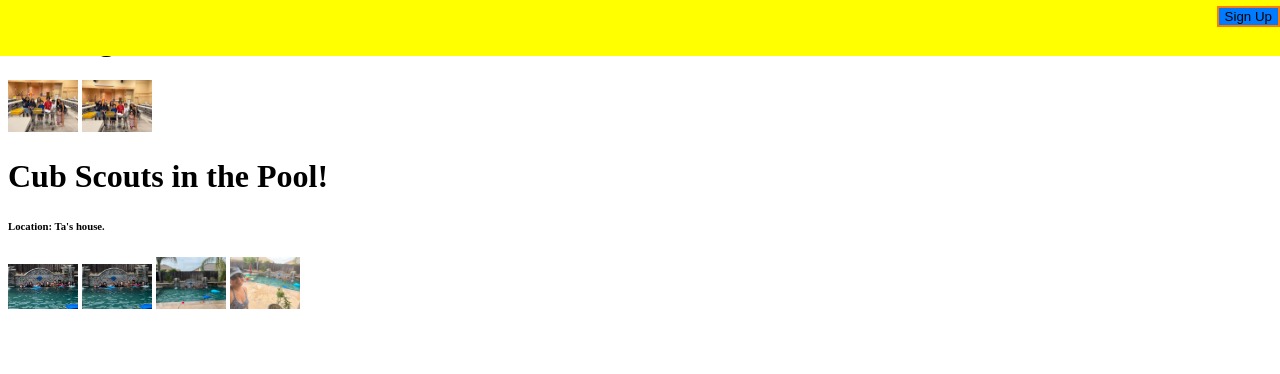
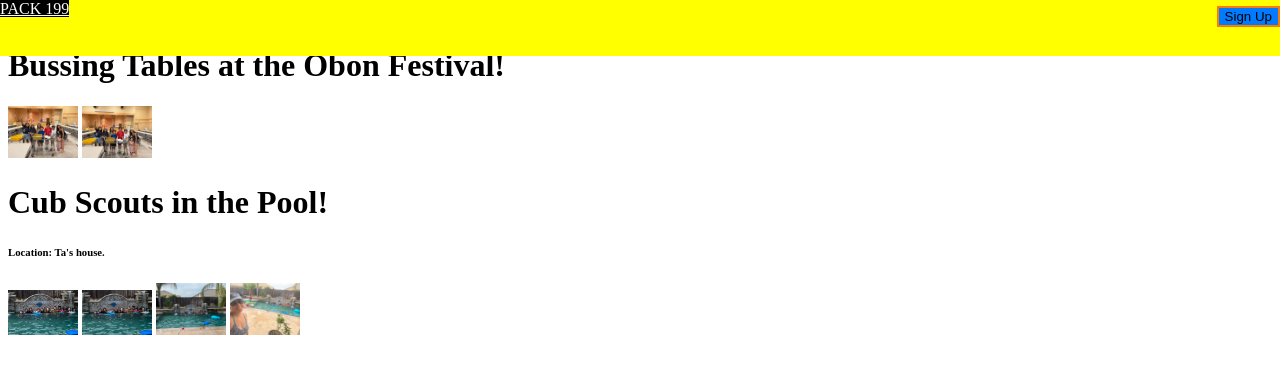
Before and after one commit to Mimicoctopus1/199, a plain HTML site: page index.html in a window 1280 px wide. Drawn offline with Linux system fonts and the light colour scheme.

Commit message:
Update index.html

```diff
--- a/index.html
+++ b/index.html
@@ -26,6 +26,11 @@ https://mimicoctopus1.github.io/199
             height: 7%;
         }
 
+        .home-link {
+            color: white;
+            background-color: black;
+        }
+
         .signUpButton {
             background-color: rgba(0, 122.5, 255);
             border: 2px solid rgba(255, 122.5, 0);
@@ -36,11 +41,12 @@ https://mimicoctopus1.github.io/199
     </style>
     <body>
         <div class = "menu-bar">
-
+            <a class = "home-link" href = "https://mimicoctopus1.github.io/199">PACK 199</a>
 
 
             <input class = "signUpButton" type = "button" value = "Sign Up">
         </div><!--Menu Bar-->
+        <br>
         <!--For those of you on KA, you aren't allowed to see these imgs, but you can on the real page.-->
         <h1>Bussing Tables at the Obon Festival!</h1>
         <img alt = "Obon Bussing 1st image." src = "https://mimicoctopus1.github.io/199/obon_bussing1.jpg">
```
